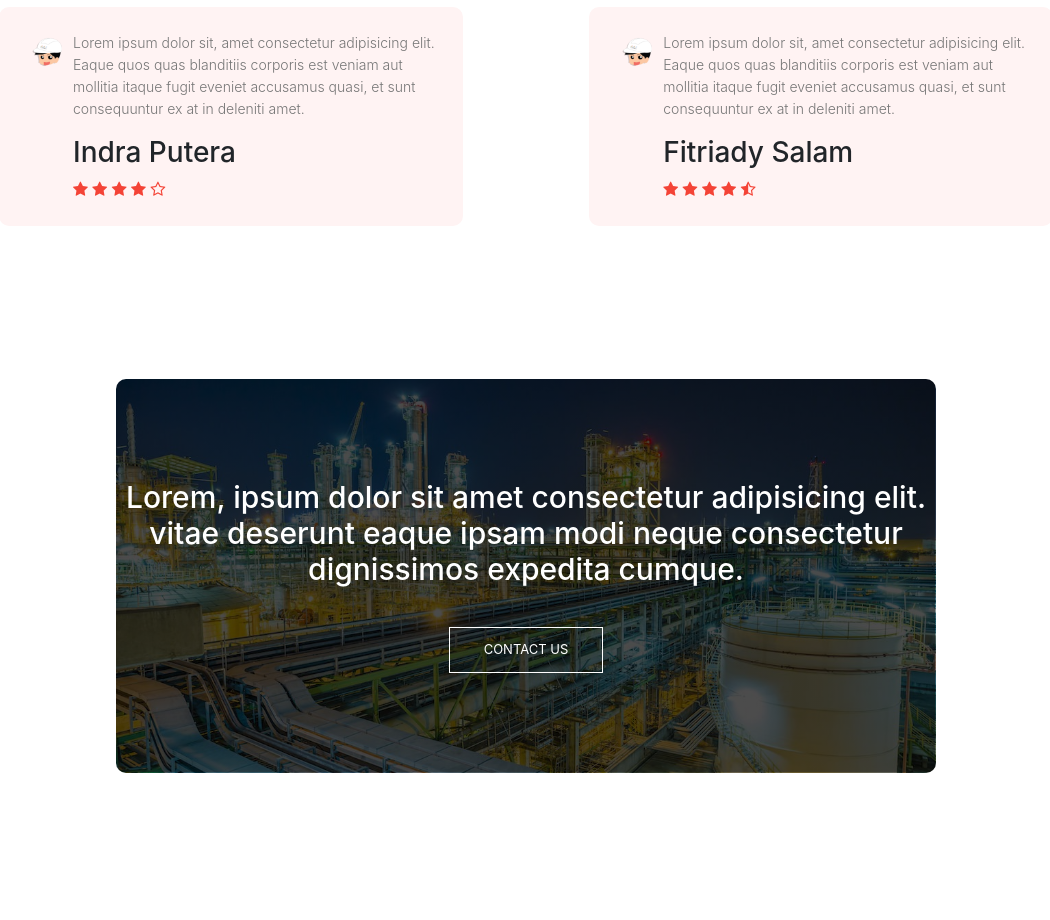
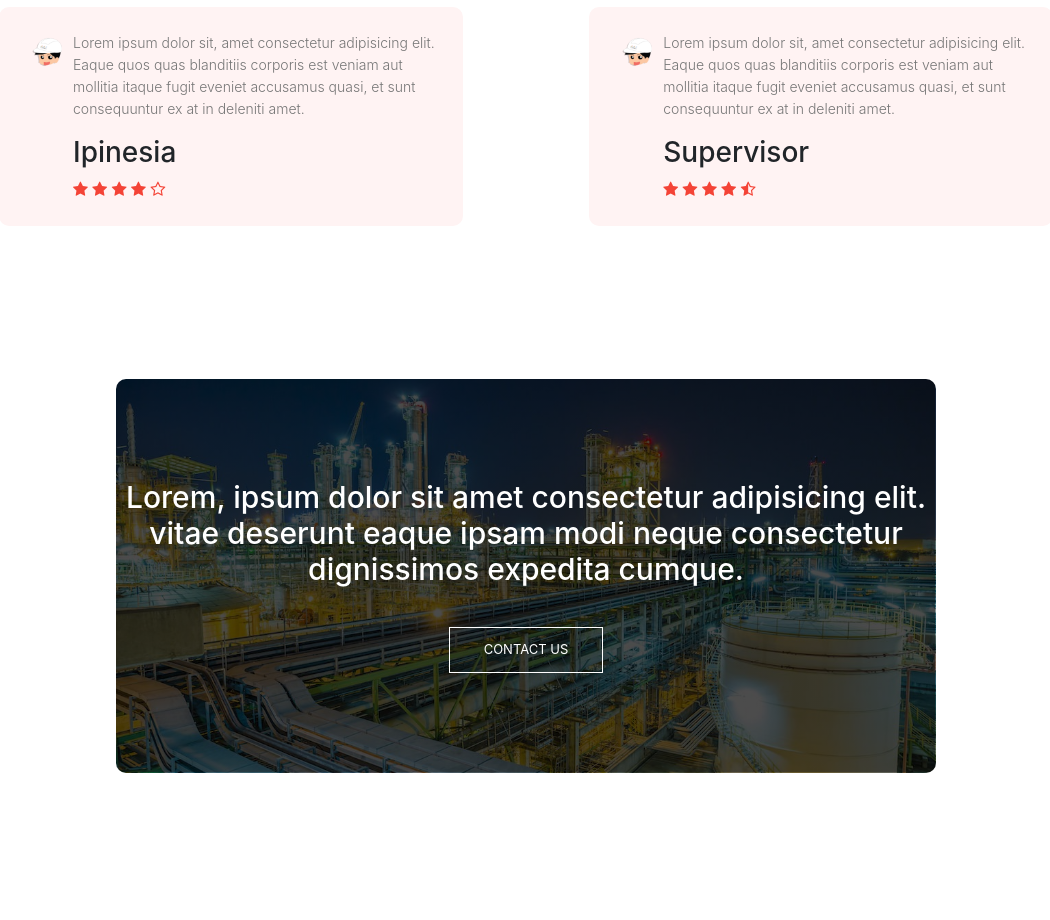
Before and after one commit to arifinindo/lastAssignment, a plain HTML site: page index.html in a window 1280 px wide. Shown: the part 3200-4120 px from the top of the page, without its empty margins (114-1164 px from the left). Drawn offline with nearby package versions, Linux system fonts and the light colour scheme.

Commit message:
Update index.html

```diff
--- a/index.html
+++ b/index.html
@@ -186,7 +186,7 @@
                 <img src="images/user.png">
                 <div>
                     <p>Lorem ipsum dolor sit, amet consectetur adipisicing elit. Eaque quos quas blanditiis corporis est veniam aut mollitia itaque fugit eveniet accusamus quasi, et sunt consequuntur ex at in deleniti amet.</p>
-                    <h3>Indra Putera</h3>
+                    <h3>Ipinesia</h3>
                     <i class="fa fa-star"></i>
                     <i class="fa fa-star"></i>
                     <i class="fa fa-star"></i>
@@ -198,7 +198,7 @@
                 <img src="images/user.png">
                 <div>
                     <p>Lorem ipsum dolor sit, amet consectetur adipisicing elit. Eaque quos quas blanditiis corporis est veniam aut mollitia itaque fugit eveniet accusamus quasi, et sunt consequuntur ex at in deleniti amet.</p>
-                    <h3>Fitriady Salam</h3>
+                    <h3>Supervisor</h3>
                     <i class="fa fa-star"></i>
                     <i class="fa fa-star"></i>
                     <i class="fa fa-star"></i>
```
